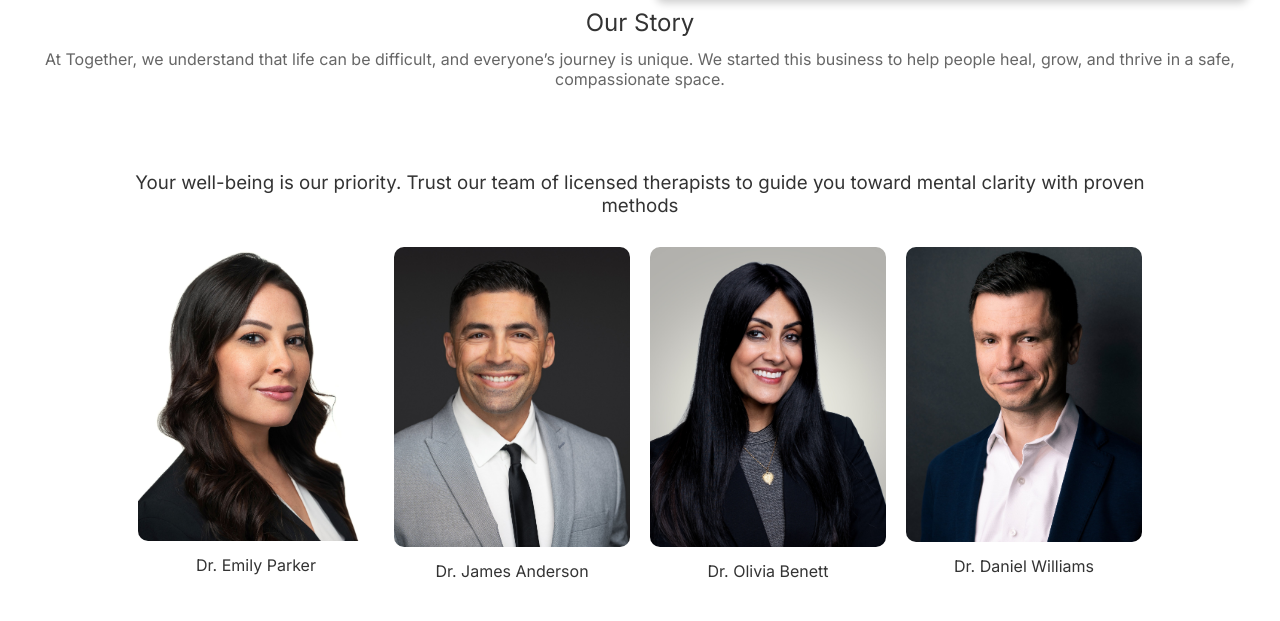
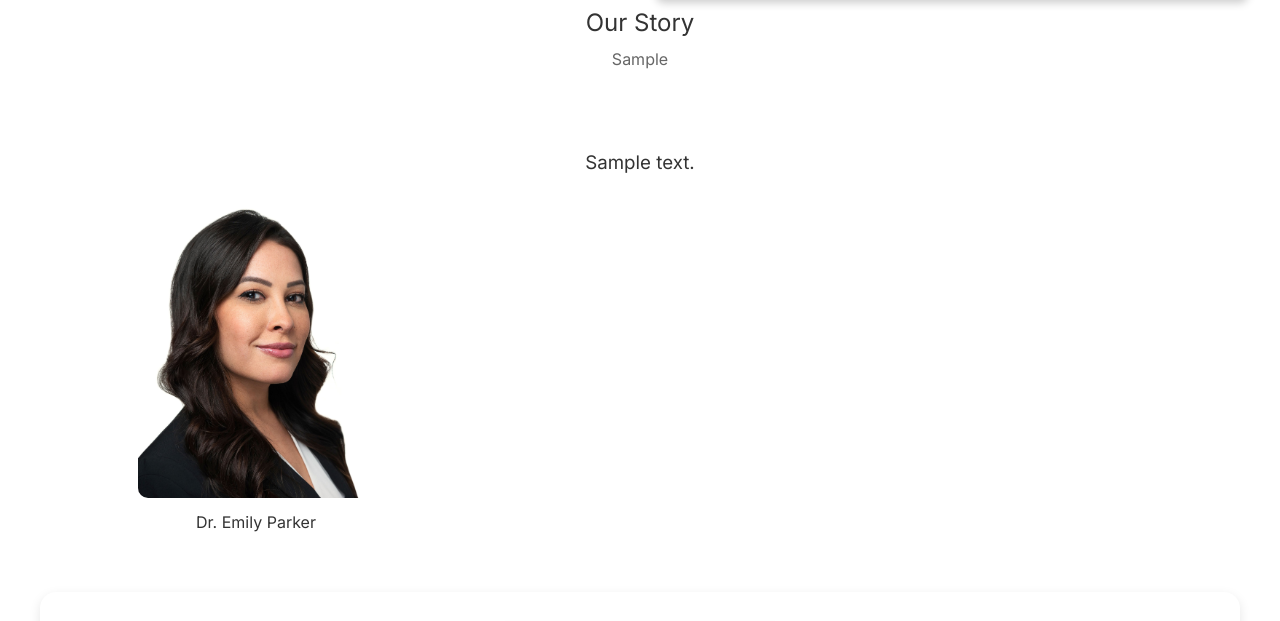
Before and after one commit to sumeaqadraku/together, a PHP site: page /about.php in a window 1280 px wide. Shown: the part 376-997 px from the top of the page. Run offline with PHP 8.4, Linux system fonts and the light colour scheme; tables that the repository leaves empty or names only in its code hold one stand-in row (values such as "Sample post").

Commit message:
About us dynamically fetching data from the db

```diff
--- a/about.php
+++ b/about.php
@@ -1,6 +1,10 @@
 <?php
 include 'include/db.php';
 
+// Fetch About Us content from the database
+$about_sql = "SELECT * FROM about_us WHERE id = 1";  // assuming we have only one record for "About Us"
+$about_result = $conn->query($about_sql);
+$about = $about_result->fetch_assoc();  // Fetching the content as an associative array
 ?>
 
 <!DOCTYPE html>
@@ -34,16 +38,14 @@ include 'include/db.php';
     </nav>
     <a href="login.html" class="contact-button">Log In</a>
   </header>
-  <script src="js/main.js"></script>
-
 
   <section class="about-us">
     <!-- Hero Image Section -->
     <header class="hero">
       <div class="hero-container">
         <div class="hero-content">
-          <h1>Welcome to Together</h1>
-          <p>Supporting your mental well-being and guiding you through life's challenges.</p>
+          <h1><?php echo $about['title']; ?></h1>
+          <p><?php echo $about['description']; ?></p>
         </div>
         <div class="hero-image">
           <video autoplay muted loop playsinline>
@@ -51,63 +53,31 @@ include 'include/db.php';
             Your browser does not support the video tag.
           </video>
         </div>
-
       </div>
     </header>
-
 
     <!-- Our Story Section -->
     <section class="our-story">
       <h2>Our Story</h2>
-      <p>At Together, we understand that life can be difficult, and everyone’s journey is unique. We started this business to help people heal, grow, and thrive in a safe, compassionate space.</p>
+      <p><?php echo $about['our_story']; ?></p>
     </section>
 
     <!-- Meet Our Team Section (Slider) -->
     <div class="slider">
-      <center><h3>Your well-being is our priority. Trust our team of licensed therapists to guide you toward mental clarity with proven methods</h3></center>
+      <center><h3><?php echo $about['team_message']; ?></h3></center>
       <br>
       <div class="carousel">
+        <!-- Add your team member images and captions here -->
+        <!-- This can also be dynamically fetched from a database table if needed -->
         <div class="slide">
             <img src="images/Screenshot 2025-01-02 004537.png" alt="Therapist 1">
             <div class="caption">Dr. Emily Parker</div>
         </div>
-          <div class="slide">
-              <img src="images/Screenshot 2025-01-02 004626.png" alt="Therapist 1">
-              <div class="caption">Dr. James Anderson</div>
+        <!-- Additional team members can be added in similar slides -->
       </div>
-          <div class="slide">
-              <img src="images/Screenshot 2025-01-02 004720.png" alt="Therapist 1">
-              <div class="caption">Dr. Olivia Benett</div>
     </div>
-          <div class="slide">
-              <img src="images/Screenshot 2025-01-02 134940.png" alt="Therapist 1">
-              <div class="caption">Dr. Daniel Williams</div>
-          </div>
-          <div class="slide">
-            <img src="images/Screenshot 2025-01-02 134940.png" alt="Therapist 1">
-            <div class="caption">Dr. Daniel Williams</div>
-        </div>
-        <div class="slide">
-          <img src="images/Screenshot 2025-01-02 004720.png" alt="Therapist 1">
-          <div class="caption">Dr. Daniel Williams</div>
-      </div>
-      <div class="slide">
-        <img src="images/Screenshot 2025-01-02 004537.png" alt="Therapist 1">
-        <div class="caption">Dr. Daniel Williams</div>
-    </div>
-
-          </div>
-
-          </div>
-
-
-
-
   </section>
 
-
-
-   <!-- Our Values Section -->
   <!-- Our Values Section -->
   <section class="our-values">
     <div class="values-container">
@@ -130,12 +100,9 @@ include 'include/db.php';
     </div>
   </section>
 
-
-
   <!-- Call to Action Section -->
   <section class="cta">
     <p>Ready to start your journey? <a href="services.html">Learn more about our services</a> or <a href="contact.html">contact us</a> to take the first step.</p>
-    </section>
   </section>
 
   <script src="js/main.js"></script>
```
Lines whose indentation alone changed are shown as unchanged.
